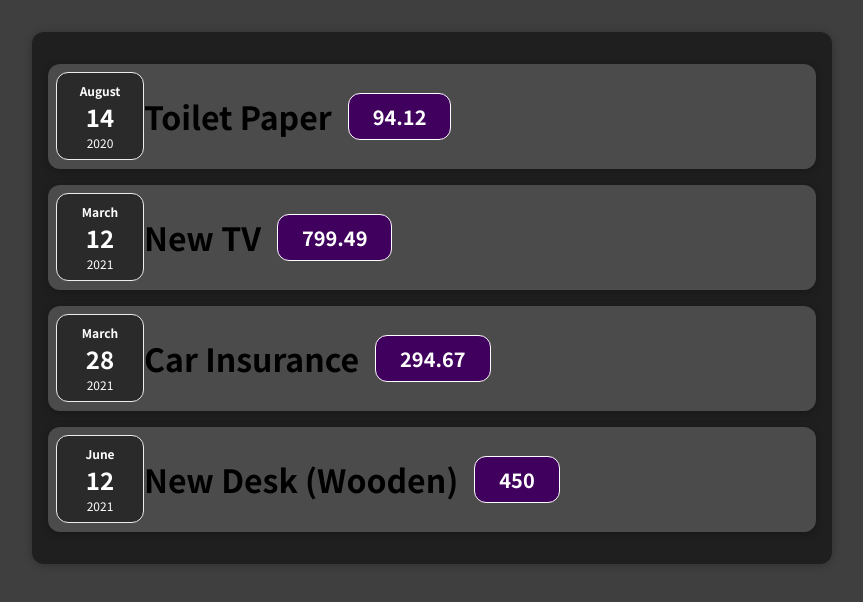
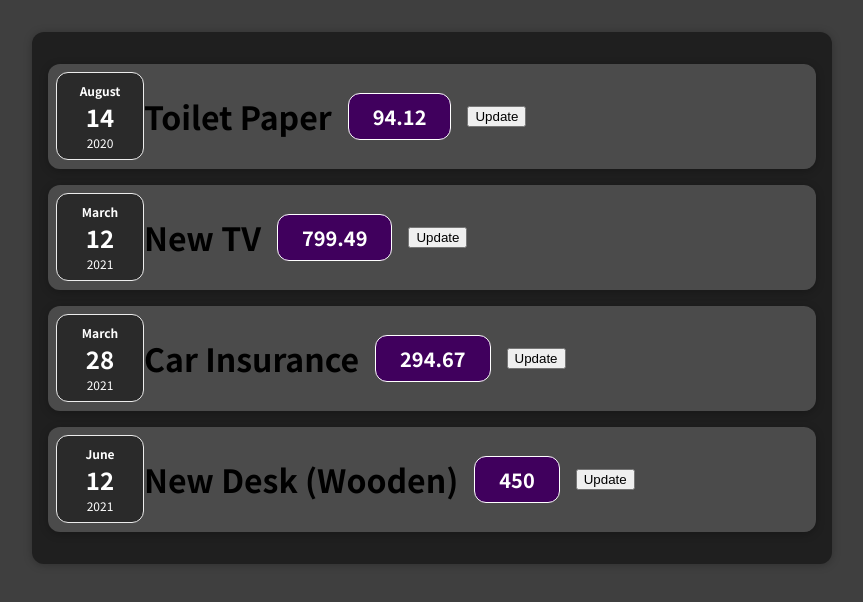
Before and after one commit to alexb760/react-expenses, a React (Create React App) app: page / in a window 1280 px wide. Shown: the top 602 px of the page, without its empty margins (208-1071 px from the left). Built offline with nearby package versions, Linux system fonts and the light colour scheme.

Commit message:
setting up our first hook 'useState'
* Adding a button example just to experiment with useState Hook

```diff
--- a/src/components/ExpenseItem.js
+++ b/src/components/ExpenseItem.js
@@ -1,13 +1,28 @@
+// We need to import a named function useState.
+// We use useState when need to handler acction from the user UI.
+import { useState } from "react";
 import "./ExpenseItem.css";
 import ExpenseDate from "./ExpenseDate";
 
 function ExpenseItem(props) {
+  //lerning about useState Hook.
+  // 1. We define our statae passing the property we want to handle.
+  // this can be an object too.
+  const [title, setTitle] = useState(props.title);
+  //2. Creates a handler functions,
+  // this function can not be aoutside the react component
+  const titleHandler = () => {
+    setTitle("Update!");
+    console.log(title);
+  };
+
   return (
     <div className="expense-item">
       <ExpenseDate date={props.date} />
       <div className="expense-item__description">
-        <h1>{props.title}</h1>
+        <h1>{title}</h1>
         <div className="expense-item__price">{props.amount}</div>
+        <button onClick={titleHandler}>Update</button>
       </div>
     </div>
   );
```
